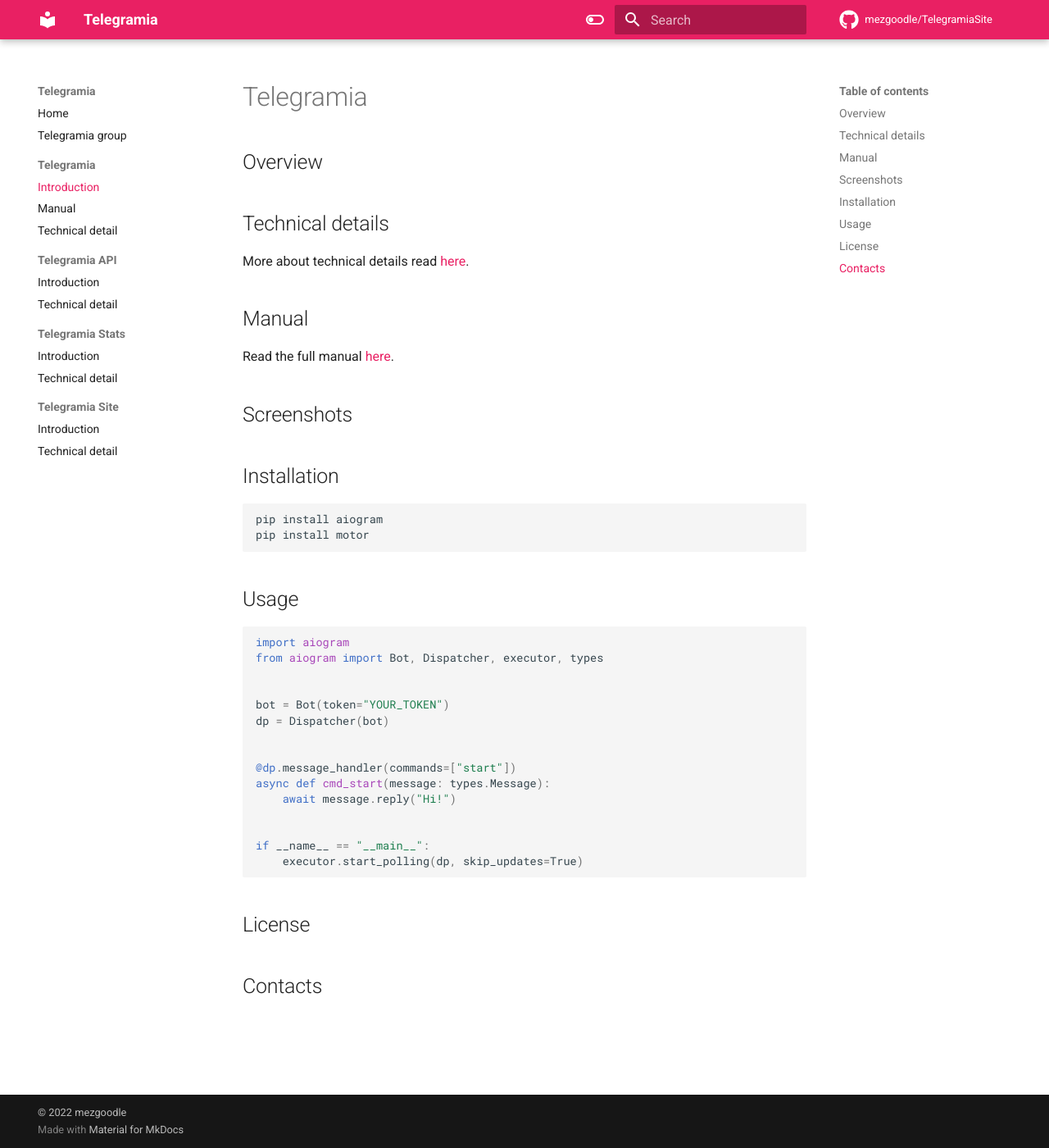
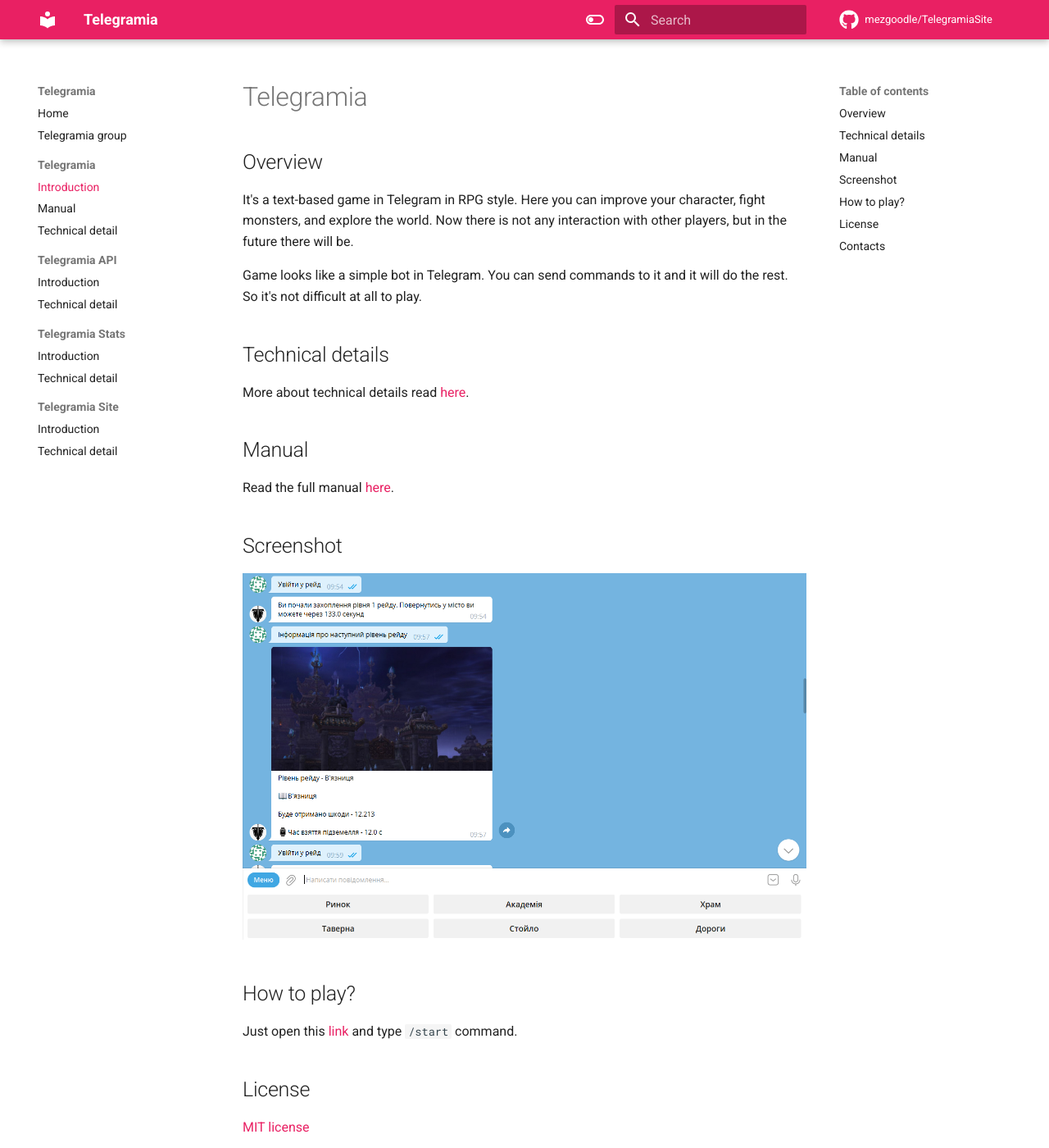
Before and after one commit to mezgoodle/TelegramiaSite, an MkDocs documentation site: the page built from docs/telegramia/index.md, in a window 1280 px wide and 1400 px high. Shown: the whole window at 82% size. Built offline with MkDocs 1.6.1 and Material for MkDocs 9.7.7, drawn with Linux system fonts in a browser that asks for light colours; comment, search, counter and statistics services are not loaded.

Commit message:
Update index page

````diff
--- a/docs/telegramia/index.md
+++ b/docs/telegramia/index.md
@@ -1,6 +1,12 @@
 # Telegramia
 
 ## Overview
+
+It's a text-based game in Telegram in RPG style. Here you can improve your character, fight monsters, and explore the
+world. Now there is not any interaction with other players, but in the future there will be.
+
+Game looks like a simple bot in Telegram. You can send commands to it and it will do the rest. So it's not difficult at
+all to play.
 
 ## Technical details
 
@@ -10,35 +16,18 @@
 
 Read the full manual [here](manual.md).
 
-## Screenshots
+## Screenshot
 
-## Installation
+![First screenshot](../images/screenshot_1.png)
 
-```bash
-pip install aiogram
-pip install motor
-```
+## How to play?
 
-## Usage
-
-```python
-import aiogram
-from aiogram import Bot, Dispatcher, executor, types
-
-
-bot = Bot(token="YOUR_TOKEN")
-dp = Dispatcher(bot)
-
-
-@dp.message_handler(commands=["start"])
-async def cmd_start(message: types.Message):
-    await message.reply("Hi!")
-
-
-if __name__ == "__main__":
-    executor.start_polling(dp, skip_updates=True)
-```
+Just open this [link](https://t.me/teliarpg_bot) and type `/start` command.
 
 ## License
 
+[MIT license](https://github.com/mezidia/Telegramia/blob/main/LICENSE)
+
 ## Contacts
+
+- [Author's Telegram](https://t.me/sylvenis)
````
Also changed, not shown: docs/images/screenshot_1.png (added).
